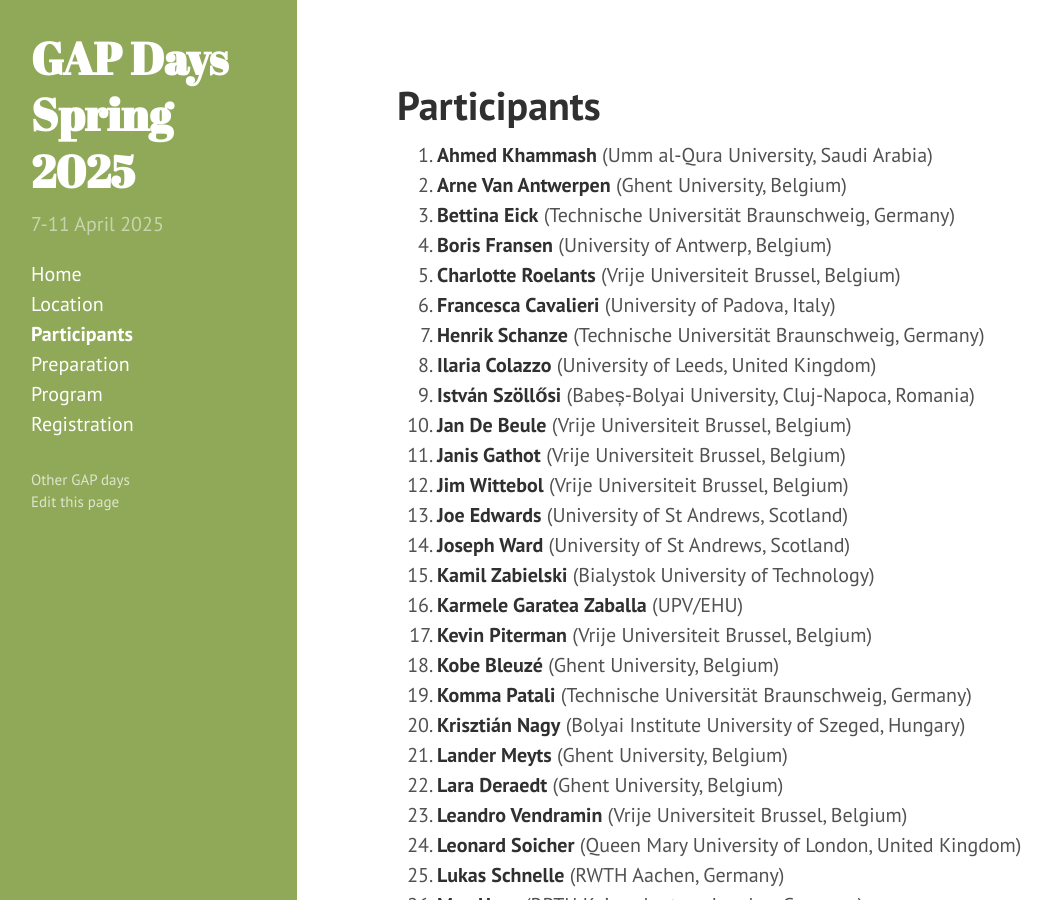
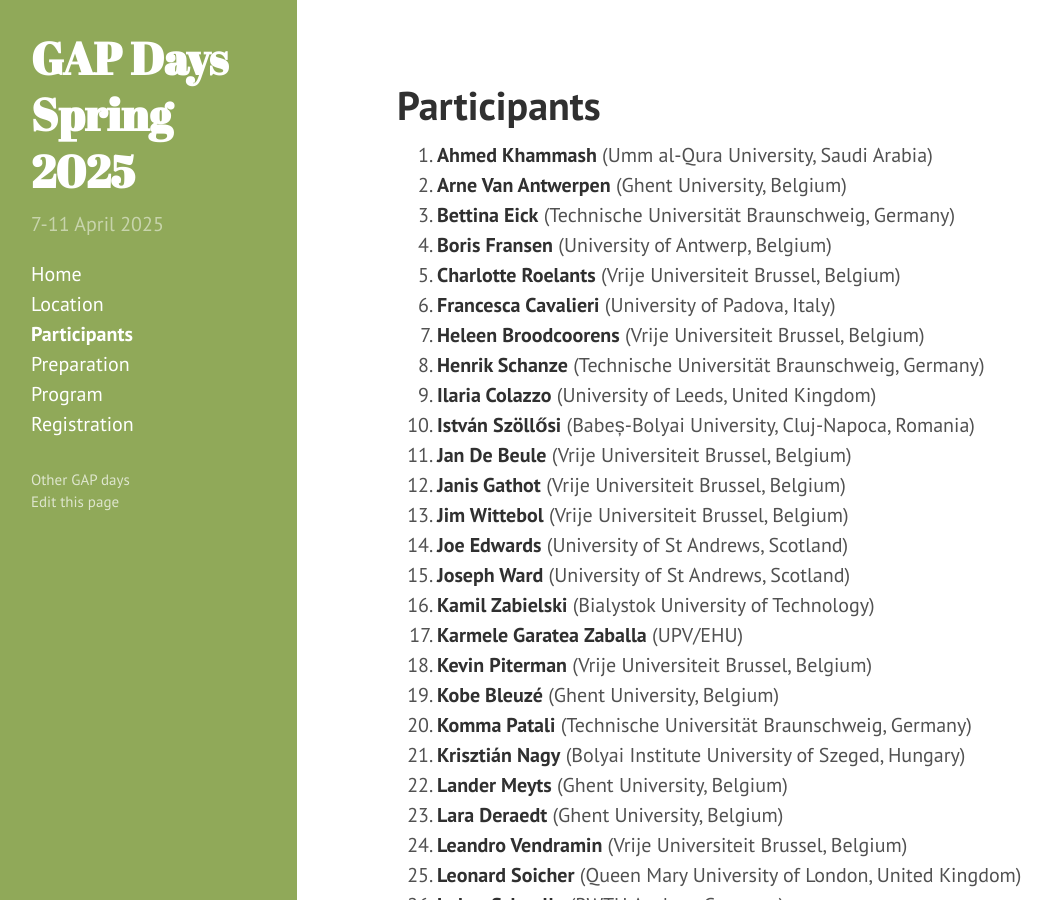
Before and after one commit to gapdays/gapdays2025-spring, a Jekyll site: the page built from participants.md, in a window 1280 px wide and 900 px high. Shown: the whole window, without its empty margins (3-1055 px from the left). Built offline with Jekyll 4.4.1, drawn with Linux system fonts in a browser that asks for light colours.

Commit message:
updated participants

```diff
--- a/participants.md
+++ b/participants.md
@@ -57,6 +57,7 @@ participants:
   - {name: Mun See Chang, affiliation: "University of St Andrews"}
   - {name: Silvia Properzi, affiliation: "Vrije Universiteit Brussel, Belgium"}
   - {name: Reinis Cirpons, affiliation: "University of St Andrews, Scotland"}
+  - {name: Heleen Broodcoorens, affiliation: "Vrije Universiteit Brussel, Belgium"}
 
 ---
 
```
